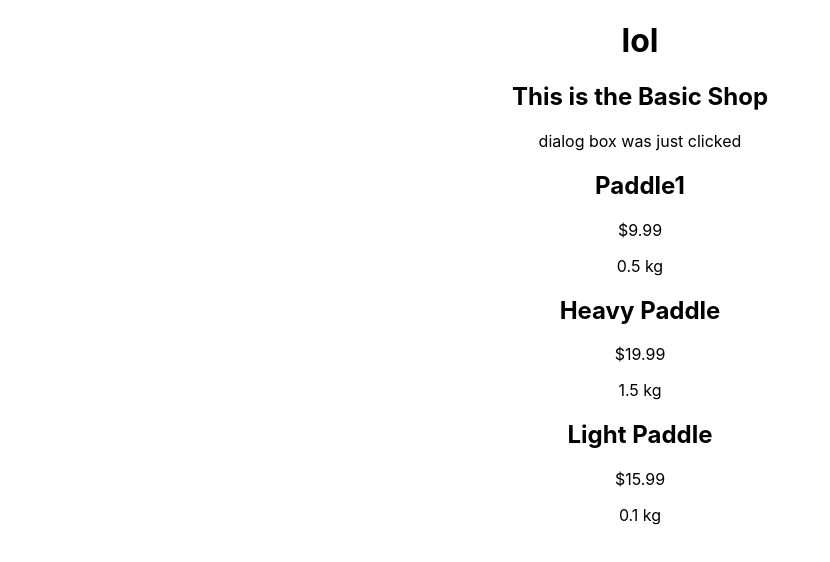
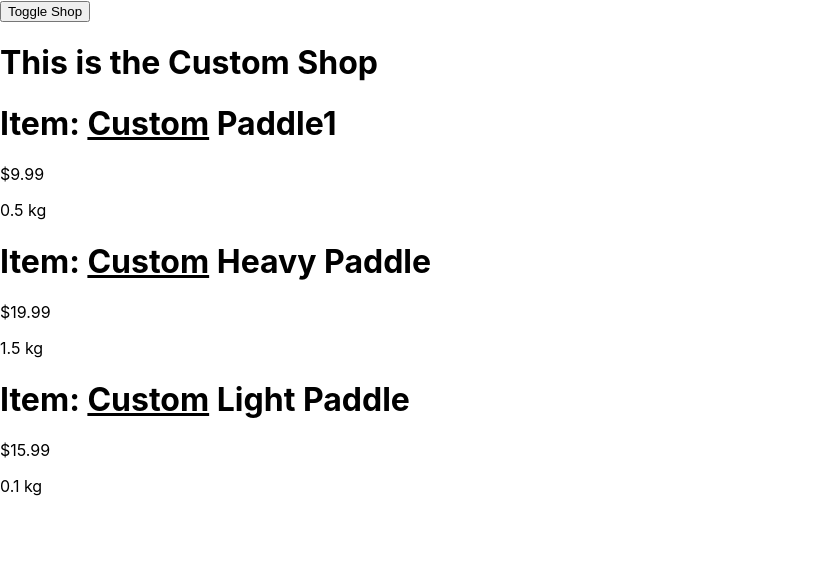
Before and after one commit to stetdawg/colestt-dev, a React (Create React App) app: page / in a window 1280 px wide. Shown: the top 562 px of the page, without its empty margins (0-830 px from the left). Built offline with nearby package versions, Linux system fonts and the light colour scheme.

Commit message:
created and finished the 'Shop Toggle' button. ITS LIT

```diff
--- a/src/App.js
+++ b/src/App.js
@@ -1,4 +1,5 @@
 import React from 'react';
+import ReactDOM from 'react-dom';
 import logo from './logo.svg';
 import { BrowserRouter, Route, Link } from 'react-router-dom'
 import Landing from './comp/Landing.js'
@@ -7,23 +8,48 @@ import './css/structure.css';
 
 
 import Shop from './comp/Shop';
+import ShopCustom from './comp/ShopCustom';
 import ShopLanding from './comp/ShopLanding';
 
+class App extends React.Component{
 
+  constructor(props){
+    super(props);
+    this.state = {
+      basicShop : false
+    }
+  }
 
-function App() {
-  return (
-    <div className="App">
-    <Landing>
-      <h1>lol</h1>
-    </Landing>
-      <main>
-        <section>
-         <Shop />
-        </section>
-      </main>
-    </div>
-  );
+  toggleShopCounter(){
+    if (this.state.basicShop == true){
+      this.setState({
+        basicShop : false
+      })
+    } else if (this.state.basicShop == false){
+      this.setState({
+        basicShop : true
+      })
+    }
+  }
+
+  chooseShop(){
+    if (this.state.basicShop == true){
+      return(<Shop />)
+    } else {
+      return(<ShopCustom />)
+    }
+  }
+
+  render(){
+    return(
+      <div>
+        <button onClick={() => {this.toggleShopCounter()}}>
+          Toggle Shop
+        </button>
+        {this.chooseShop()}
+      </div>
+    );
+  }
 }
 
 export default App;
--- a/src/comp/ShopCustomItem.js
+++ b/src/comp/ShopCustomItem.js
@@ -15,9 +15,8 @@ class ShopCustomItem extends React.Component{
   render() {
     return(
       <div>
-        <h1>Item: {this.props.name}</h1>
+        <h1>Item: <b style={{textDecoration: "underline"}}>Custom</b> {this.props.name}</h1>
         <p className="item-price">${this.props.price}</p>
-        <p className="ass">ass</p>
         <p className="item-weight">{this.props.weight} kg</p>
       </div>
     );
--- a/src/comp/ShopItem.js
+++ b/src/comp/ShopItem.js
@@ -10,8 +10,6 @@ class ShopItem extends React.Component{
 
     }
   }
-
-
 
   render() {
     return(
```
